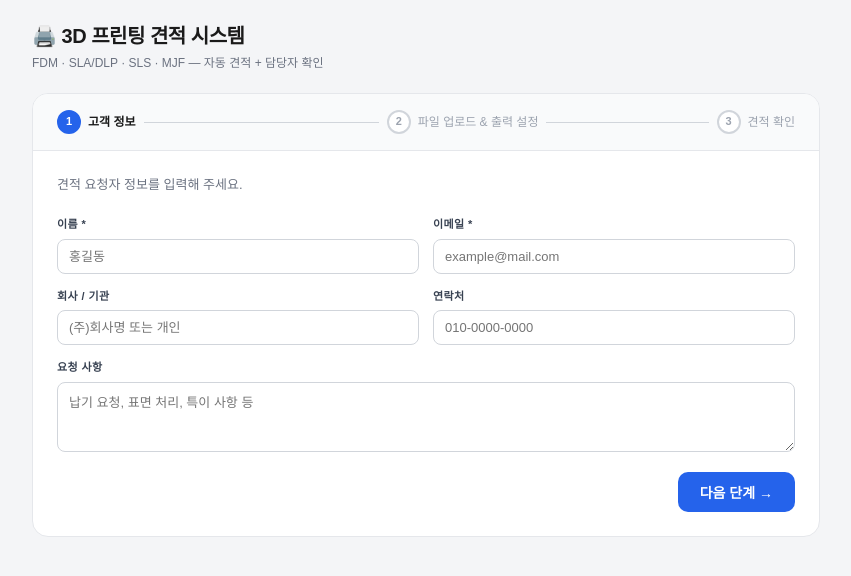
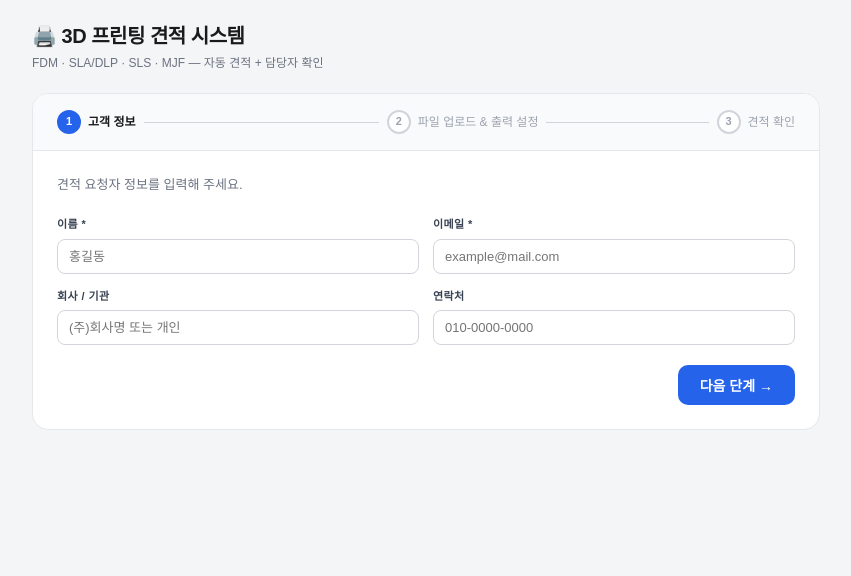
Before and after one commit to atelierhouse21-cloud/3d-print-quote, a Next.js app: page / in a window 1280 px wide. Shown: the top 576 px of the page, without its empty margins (214-1065 px from the left). Built offline with nearby package versions, Linux system fonts and the light colour scheme.

Commit message:
Update page.tsx

```diff
--- a/app/page.tsx
+++ b/app/page.tsx
@@ -104,7 +104,7 @@ function STLViewer({ file, onAnalyzed, height=240 }: { file:File; onAnalyzed:(i:
     const ctx = canvas.getContext('2d'); if (!ctx) return
     const W=canvas.width, H=canvas.height
     ctx.clearRect(0,0,W,H); ctx.fillStyle='#f5f5f5'; ctx.fillRect(0,0,W,H)
-    const baseScale = Math.min(W,H)*0.90/Math.max(bbox.x||1,bbox.y||1,bbox.z||1)
+    const baseScale = Math.min(W,H)*0.80/Math.max(bbox.x||1,bbox.y||1,bbox.z||1)
     const scale=baseScale*zoom.current
     const cx=bbox.cx,cy=bbox.cy,cz=bbox.cz
     const cry=Math.cos(rotY.current),sry=Math.sin(rotY.current)
@@ -437,10 +437,7 @@ export default function Home() {
               <div style={S.grp}><label style={S.lbl}>이메일 *</label><input type="email" value={customer.email} onChange={e=>updC('email',e.target.value)} placeholder="example@mail.com" style={S.inp}/></div>
               <div style={S.grp}><label style={S.lbl}>회사 / 기관</label><input type="text" value={customer.company} onChange={e=>updC('company',e.target.value)} placeholder="(주)회사명 또는 개인" style={S.inp}/></div>
               <div style={S.grp}><label style={S.lbl}>연락처</label><input type="tel" value={customer.phone} onChange={e=>updC('phone',e.target.value)} placeholder="010-0000-0000" style={S.inp}/></div>
-              <div style={{...S.grp,gridColumn:'1/-1'}}>
-                <label style={S.lbl}>요청 사항</label>
-                <textarea value={customer.note} onChange={e=>updC('note',e.target.value)} placeholder="납기 요청, 표면 처리, 특이 사항 등" style={{...S.inp,minHeight:70,resize:'vertical'}}/>
-              </div>
+
             </div>
             <div style={{display:'flex',justifyContent:'flex-end'}}>
               <button style={{...S.btn,background:'#2563eb',color:'#fff'}}
@@ -471,6 +468,14 @@ export default function Home() {
                   + 파일 선택
                 </button>
               </div>
+            </div>
+
+            {/* 요청 사항 */}
+            <div style={{...S.grp,marginBottom:16}}>
+              <label style={S.lbl}>요청 사항</label>
+              <textarea value={customer.note} onChange={e=>updC('note',e.target.value)}
+                placeholder="납기 요청, 표면 처리, 후처리, 특이 사항 등을 입력하세요"
+                style={{...S.inp,minHeight:70,resize:'vertical'}}/>
             </div>
 
             {items.length===0&&(
```
